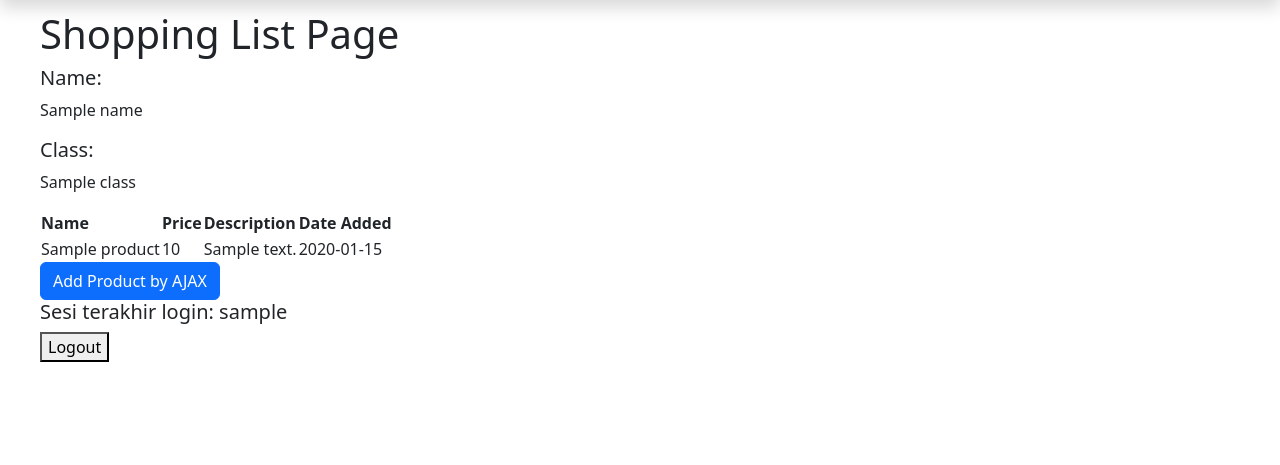
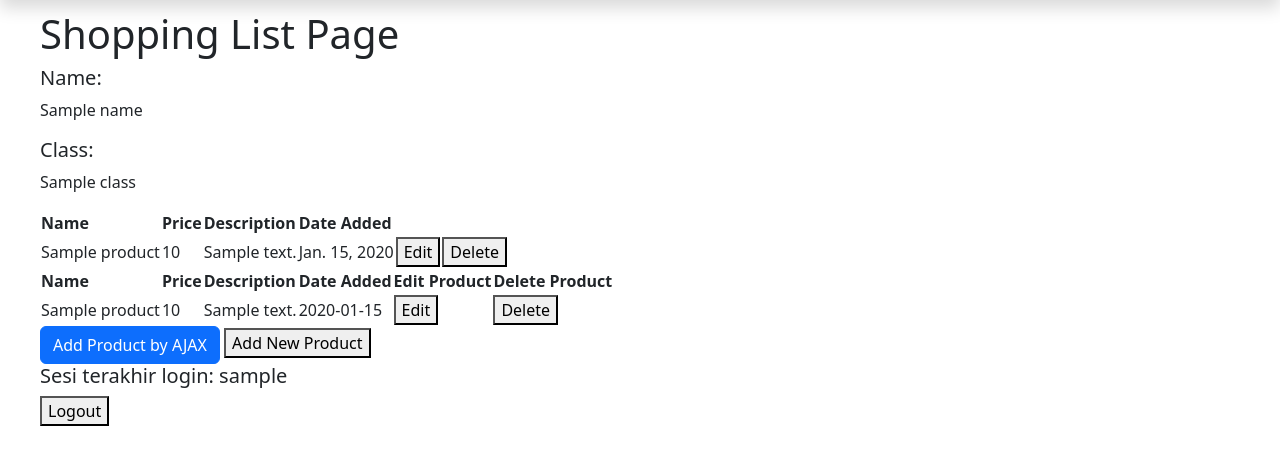
Before and after one commit to thirza258/shopping-list, a Django app: template main/templates/main.html in a window 1280 px wide. Shown: the part 56-521 px from the top of the page. Run offline with Django 4.2, Linux system fonts and the light colour scheme; tables that the repository leaves empty hold one stand-in row (values such as "Sample post"); the template is opened without the code that fills it: values that come from a table or form of the project are taken from there, most other values are stand-ins (such as "Sample title", 1, 10 or a date in 2020).

Commit message:
perbaikan tutorial 6

```diff
--- a/main/templates/main.html
+++ b/main/templates/main.html
@@ -39,7 +39,7 @@
         <h5>Class:</h5>
         <p>{{class}}</p>
 
-        {% comment %} <table>
+        <table>
             <tr>
                 <th>Name</th>
                 <th>Price</th>
@@ -71,9 +71,9 @@
                 </tr>
             {% endfor %}
         </table>
-         {% endcomment %}
 
 
+        {% csrf_token %}
         <table id="product_table">
             <div class="modal fade" id="exampleModal" tabindex="-1" aria-labelledby="exampleModalLabel" aria-hidden="true">
                 <div class="modal-dialog">
@@ -97,6 +97,7 @@
                                     <label for="description" class="col-form-label">Description:</label>
                                     <textarea class="form-control" id="description" name="description"></textarea>
                                 </div>
+
                             </form>
                         </div>
                         <div class="modal-footer">
@@ -108,14 +109,16 @@
             </div>
         </table>
 
+
+
         <button type="button" class="btn btn-primary" data-bs-toggle="modal" data-bs-target="#exampleModal">Add Product by AJAX</button>
 
 
-        {% comment %} <a href="{% url 'main:create_product' %}">
+        <a href="{% url 'main:create_product' %}">
             <button>
                 Add New Product
             </button>
-        </a> {% endcomment %}
+        </a>
 
         <h5>Sesi terakhir login: {{ last_login }}</h5>
 
@@ -140,6 +143,8 @@
                 <th>Price</th>
                 <th>Description</th>
                 <th>Date Added</th>
+                <th>Edit Product</th>
+                <th>Delete Product</th>
             </tr>`
             products.forEach((item) => {
                 htmlString += `\n<tr>
@@ -147,6 +152,20 @@
                 <td>${item.fields.price}</td>
                 <td>${item.fields.description}</td>
                 <td>${item.fields.date_added}</td>
+                <td>
+                    <a href="#" onclick="editProduct(${item.pk})">
+                        <button>
+                            Edit
+                        </button>
+                    </a>
+                </td>
+                <td>
+                    <a href="#" onclick="deleteProduct(${item.pk})">
+                          <button>
+                              Delete
+                          </button>
+                      </a>
+                </td>
             </tr>`
             })
 
@@ -163,6 +182,14 @@
             return false
         }
 
+
+        async function deleteProduct(pk) {
+            await fetch(`/main/delete_product_ajax/${pk}/`, {
+                method: "DELETE",
+            }).then(refreshProducts);
+
+        }
+
         document.getElementById("button_add").onclick = addProduct
 
         refreshProducts()
--- a/main/urls.py
+++ b/main/urls.py
@@ -1,7 +1,7 @@
 from django.urls import path
 from main.views import show_main, create_product, show_xml, show_json, show_json_by_id, show_xml_by_id, register, login_user
 from main.views import logout_user, edit_product, delete_product, get_product_json, add_product_ajax
-
+from main.views import edit_product_ajax, delete_product_ajax
 app_name = 'main'
 
 urlpatterns = [
@@ -18,4 +18,6 @@ urlpatterns = [
     path("delete-product/<int:id>/", delete_product, name="delete_product"),
     path('get-product/', get_product_json, name='get_product_json'),
     path('create-product-ajax/', add_product_ajax, name='add_product_ajax'),
+    path('main/delete_product_ajax/<int:id>/', delete_product_ajax, name='delete_product_ajax'),
+
 ]
--- a/main/views.py
+++ b/main/views.py
@@ -10,6 +10,7 @@ from django.contrib import messages
 from django.contrib.auth import authenticate, login, logout
 from django.contrib.auth.decorators import login_required
 from django.views.decorators.csrf import csrf_exempt
+from django.shortcuts import get_object_or_404
 import datetime
 
 # Create your views here
@@ -87,6 +88,7 @@ def logout_user(request):
     response.delete_cookie("last_login")
     return response
 
+@csrf_exempt
 def edit_product(request, id):
     product = Product.objects.get(pk = id)
     form = ProductForm(request.POST or None, instance=product)
@@ -124,3 +126,23 @@ def add_product_ajax(request):
         return HttpResponse(b"CREATED", status=201)
 
     return HttpResponseNotFound()
+
+@csrf_exempt
+def edit_product_ajax(request, id):
+    if request.method == 'POST':
+        product = Product.objects.get(pk=id)
+        product.name = request.POST.get("name")
+        product.price = request.POST.get("price")
+        product.description = request.POST.get("description")
+        product.save()
+
+        return HttpResponse(b"OK", status=200)
+
+    return HttpResponseNotFound()
+
+@csrf_exempt
+def delete_product_ajax(request, id):
+    if request.method == 'DELETE':
+        product = get_object_or_404(Product, pk=id)
+        product.delete()
+        return HttpResponse("OK", status=200)
```
